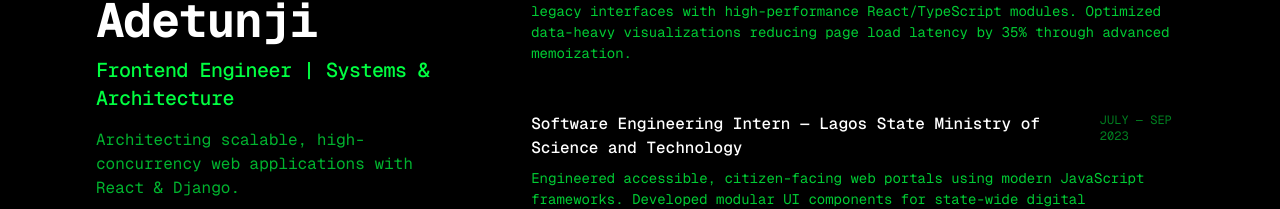
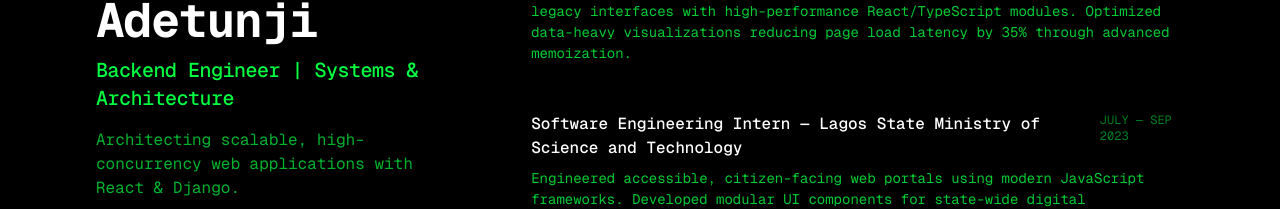
Before and after one commit to GlitchPopPhantom/real-portfolio, a Next.js app: page / in a window 1280 px wide. Shown: the part 148-357 px from the top of the page. Built offline with nearby package versions, Linux system fonts and the light colour scheme.

Commit message:
Update page.tsx

```diff
--- a/app/page.tsx
+++ b/app/page.tsx
@@ -9,7 +9,7 @@ export default function Home() {
             Adenipekun Adetunji
           </h1>
           <h2 className="mt-3 text-lg font-medium tracking-tight sm:text-xl">
-            Frontend Engineer | Systems & Architecture
+            Backend Engineer | Systems & Architecture
           </h2>
           <p className="mt-4 max-w-xs leading-normal text-[#00FF41]/70">
             Architecting scalable, high-concurrency web applications with React & Django.
```
